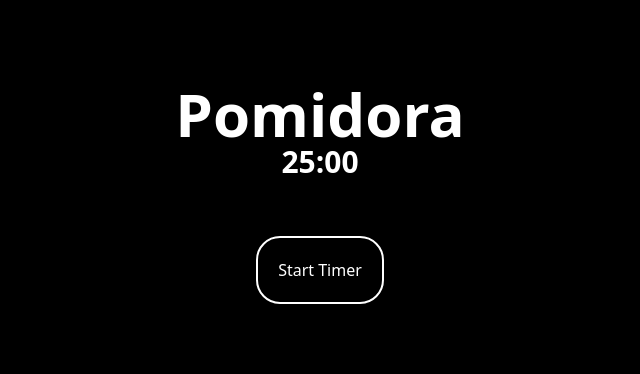
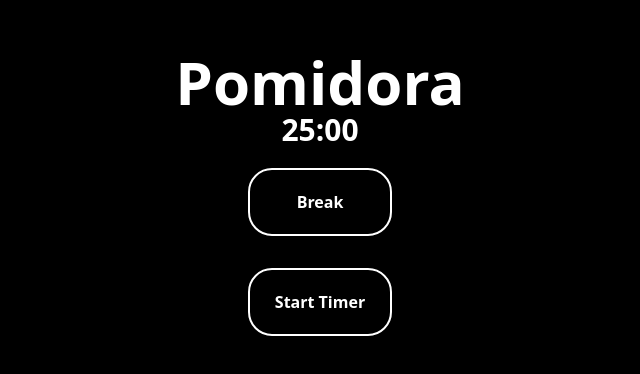
Before and after one commit to hxllfxre/Pomidora, a Svelte app: page / in a window 1280 px wide. Shown: the part 206-580 px from the top of the page, without its empty margins (320-960 px from the left). Built offline with nearby package versions, Linux system fonts and the light colour scheme.

Commit message:
added break button

```diff
--- a/src/App.svelte
+++ b/src/App.svelte
@@ -7,6 +7,7 @@
   let seconds : any
   let secondsV = 60
   let minutesV = 24
+  let breakButton : any
   var ringtone = new Audio('/ringtone.mp3')
   var interval : any
 
@@ -61,7 +62,15 @@
     <h1 bind:this={minutes} class="text-3xl font-extrabold text-white">25:</h1>
   <h1 bind:this={seconds} class="text-3xl font-extrabold text-white">00</h1>
   </div>
-  <button on:click={()=>time()} bind:this={button} class="text-white border-white border-2 p-5 rounded-3xl mt-14">
+
+  <div class="flex">
+    <button bind:this={breakButton} class="text-white border-white border-2 p-5 rounded-3xl mt-5 w-36 font-extrabold">
+      Break
+    </button>
+  </div>
+
+  <button on:click={()=>time()} bind:this={button} class="text-white border-white border-2 p-5 rounded-3xl mt-8 w-36 font-extrabold">
     Start Timer
   </button>
+
 </main>
```
